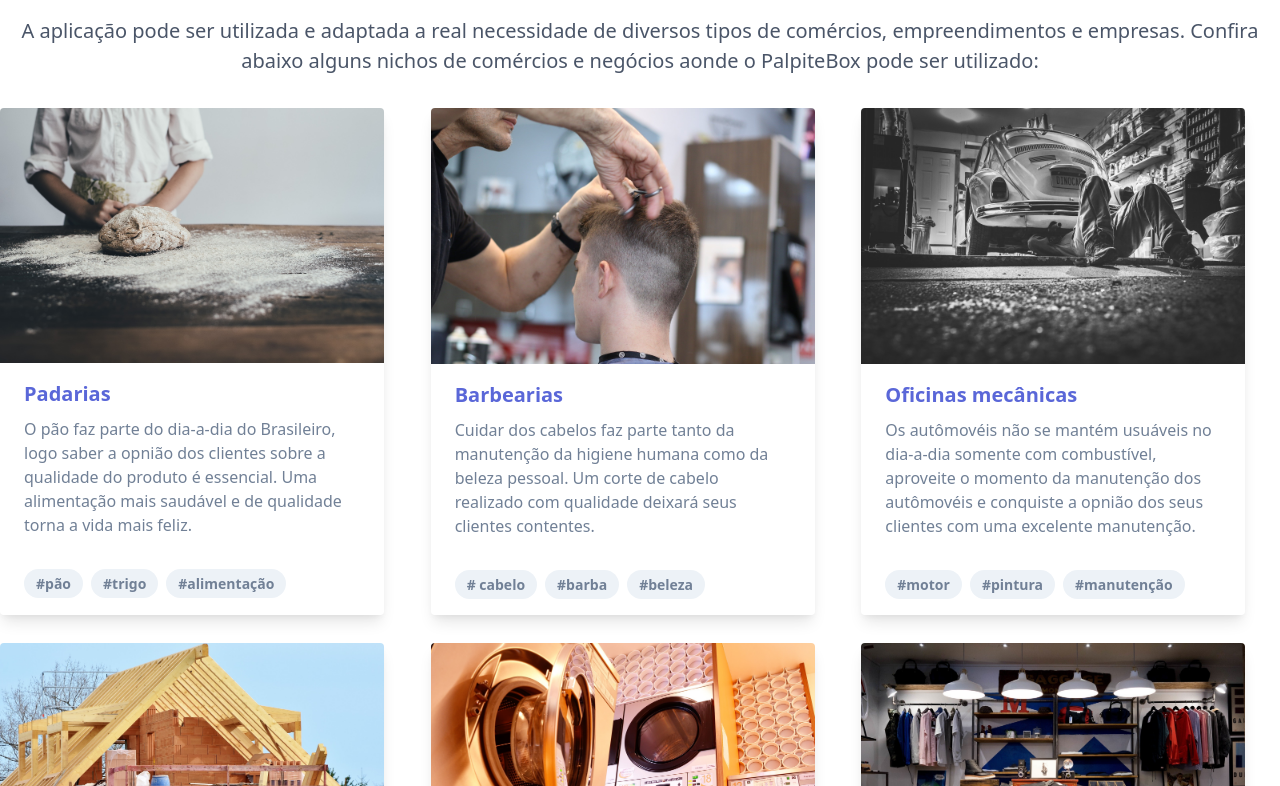
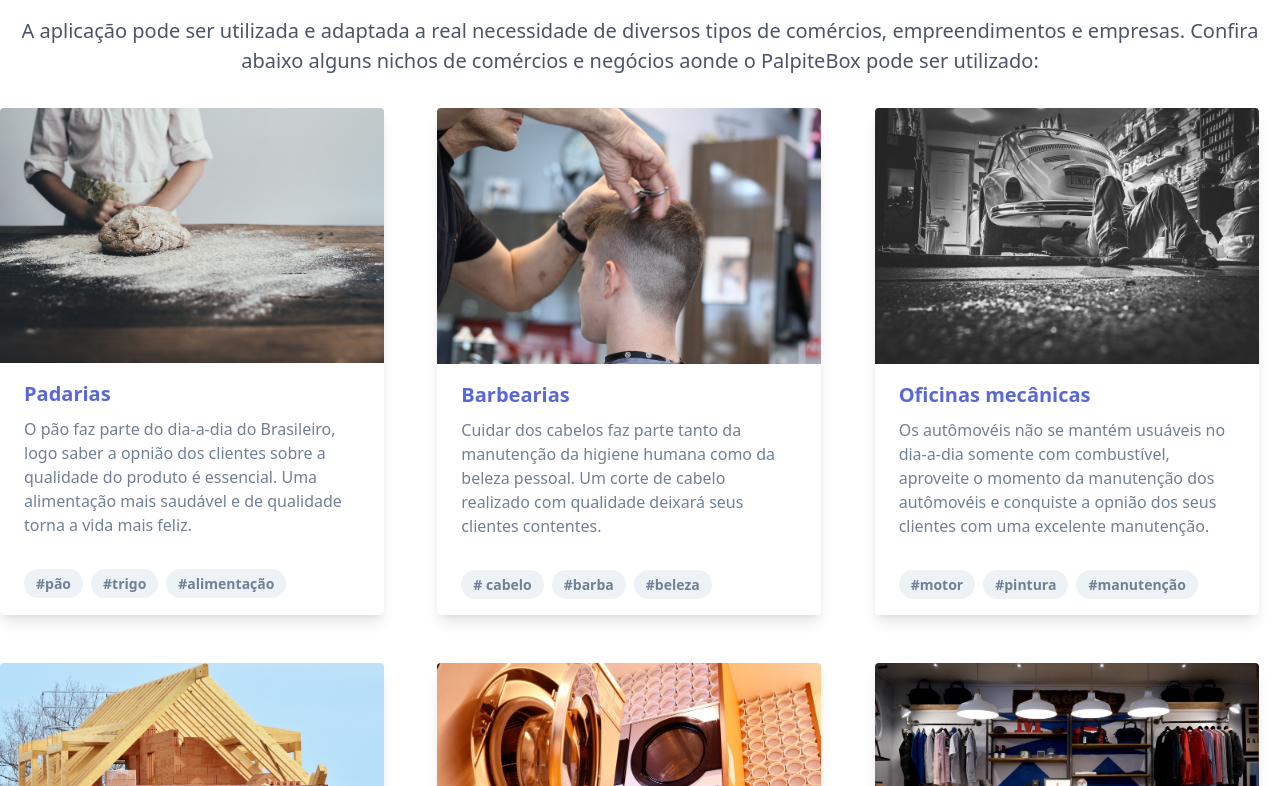
Before and after one commit to lipegomes/palpitebox, a Next.js app: page /sobre in a window 1280 px wide. Shown: the part 554-1340 px from the top of the page. Built offline with nearby package versions, Linux system fonts and the light colour scheme.

Commit message:
Fixed grid gap-8.

```diff
--- a/pages/sobre.js
+++ b/pages/sobre.js
@@ -33,7 +33,7 @@ const Sobre = () => {
         </p>
       </div>
 
-      <div class='grid gap-3 grid-cols-3 mb-8 mx-auto'>
+      <div class='grid gap-8 grid-cols-3 mb-8 mx-auto'>
         <div className='flex mb-4'>
           <div class='max-w-sm rounded overflow-hidden shadow-lg'>
             <img class='w-full' src='/bakery.jpg' alt='Padeiro produzindo um pão.' />
```
